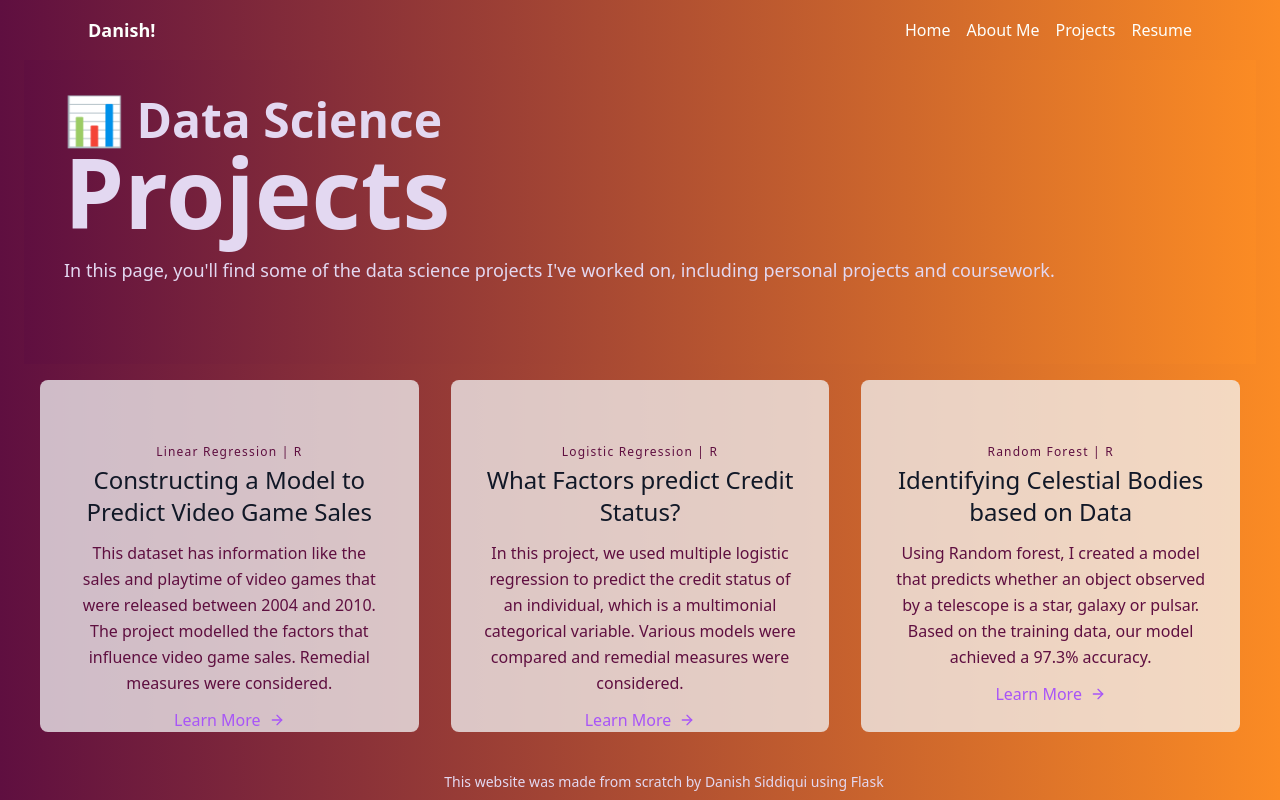
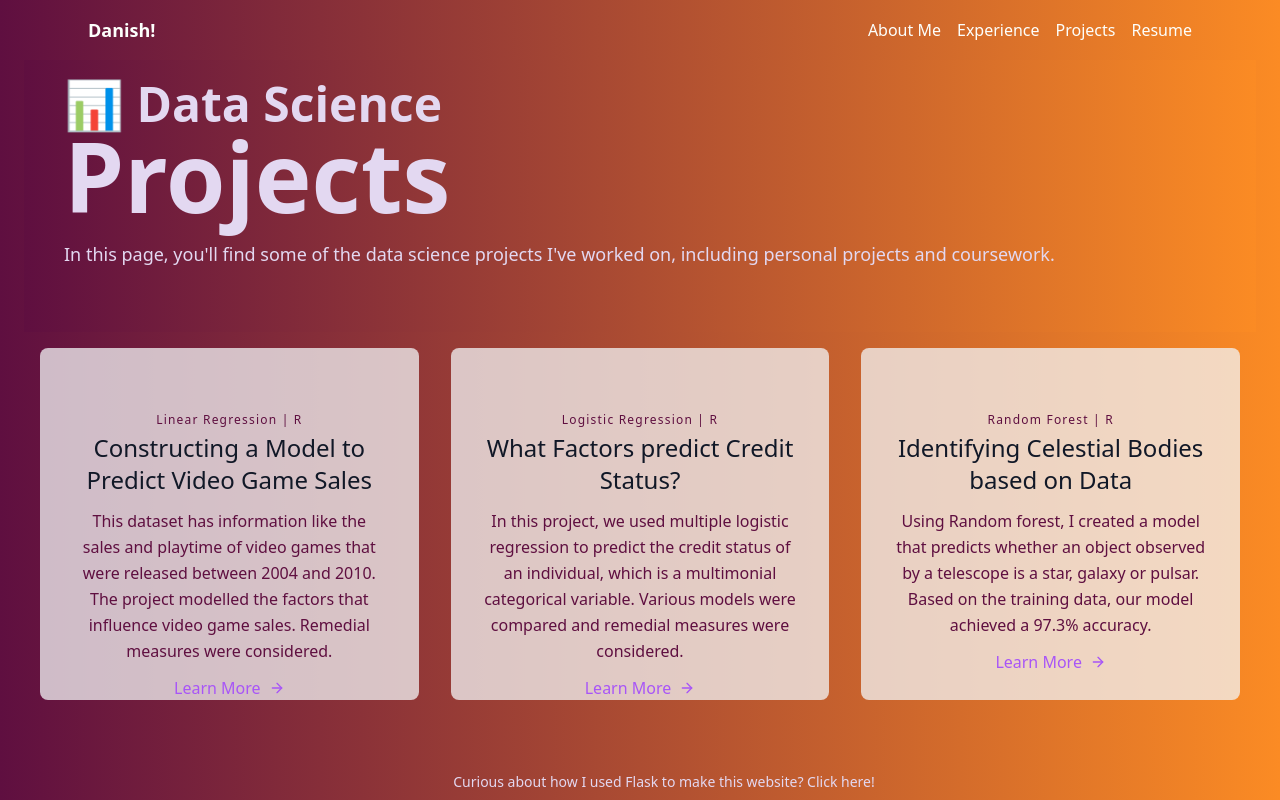
Before and after one commit to not-danish/portfolio-website, a Flask app: page /projects in a window 1280 px wide. Run offline with Flask 3, Linux system fonts and the light colour scheme.

Commit message:
Fixed padding in projects

```diff
--- a/static/css/main.css
+++ b/static/css/main.css
@@ -691,6 +691,10 @@ video {
   margin-top: 0.5rem;
 }
 
+.mt-0 {
+  margin-top: 0px;
+}
+
 .block {
   display: block;
 }
@@ -846,6 +850,11 @@ video {
   border-color: rgb(229 231 235 / var(--tw-border-opacity));
 }
 
+.border-blue-600 {
+  --tw-border-opacity: 1;
+  border-color: rgb(37 99 235 / var(--tw-border-opacity));
+}
+
 .bg-\[\#5F0F40\] {
   --tw-bg-opacity: 1;
   background-color: rgb(95 15 64 / var(--tw-bg-opacity));
@@ -954,6 +963,21 @@ video {
 .py-24 {
   padding-top: 6rem;
   padding-bottom: 6rem;
+}
+
+.py-10 {
+  padding-top: 2.5rem;
+  padding-bottom: 2.5rem;
+}
+
+.py-9 {
+  padding-top: 2.25rem;
+  padding-bottom: 2.25rem;
+}
+
+.py-8 {
+  padding-top: 2rem;
+  padding-bottom: 2rem;
 }
 
 .pb-\[0\.25em\] {
@@ -1235,6 +1259,11 @@ video {
   color: rgb(255 255 255 / var(--tw-text-opacity));
 }
 
+.hover\:text-\[\#5f0f40\]:hover {
+  --tw-text-opacity: 1;
+  color: rgb(95 15 64 / var(--tw-text-opacity));
+}
+
 @media (min-width: 640px) {
   .sm\:grid-cols-1 {
     grid-template-columns: repeat(1, minmax(0, 1fr));
--- a/templates/base.html
+++ b/templates/base.html
@@ -25,10 +25,10 @@
       <!-- Menu items -->
       <ul class="flex space-x-4">
         <li>
-            <a href="/" class="text-[#FDFFFC] hover:text-[#5F0F40] transition duration-300 ease-in-out">Home</a>
+            <a href="#" class="text-[#FDFFFC] hover:text-[#5F0F40] transition duration-300 ease-in-out">About Me</a>
         </li>
         <li>
-          <a href="#" class="text-[#FDFFFC] hover:text-[#5F0F40] transition duration-300 ease-in-out">About Me</a>
+          <a href="#" class="text-[#FDFFFC] hover:text-[#5F0F40] transition duration-300 ease-in-out">Experience</a>
         </li>
         <li>
           <a href="/projects" class="text-[#FDFFFC] hover:text-[#5F0F40] transition duration-300 ease-in-out">Projects</a>
@@ -40,18 +40,14 @@
     </div>
   </nav>
 
-
-<header class="bg-gradient-to-r from-[#5f0f40] to-[#fb8b24] text-[#E3D8F1] py-12 px-6 relative overflow-hidden">
     {% block header_content %} {% endblock %}
-</header>
-
 <body class="bg-gradient-to-r from-[#5f0f40] to-[#fb8b24] text-[#E3D8F1] py-12 px-6 relative ">
 
 {% block body_content %} {% endblock %}
 </body>
 
 <footer class="fixed bottom-0 w-full text-sm text-center py-2">
-    This website was made from scratch by Danish Siddiqui using Flask
+    Curious about how I used Flask to make this website? Click <a class = "hover:text-[#5f0f40]"href="https://github.com/not-danish/portfolio-website">here</a>!
 </footer>
 
 </html>
--- a/templates/index.html
+++ b/templates/index.html
@@ -1,6 +1,7 @@
 {% extends "base.html" %}
 
 {% block header_content %}
+<header class="bg-gradient-to-r from-[#5f0f40] to-[#fb8b24] text-[#E3D8F1] py-12 px-6 relative overflow-hidden">
     <div class="max-w-6xl mx-auto flex flex-col items-center justify-center relative z-10">
         <h1 class="text-4xl font-bold mb-4 tracking-wide">
         <span> 👋 Hey Hey! I'm <br></span>
@@ -15,7 +16,7 @@
         </div>
     </div>
     <div id="gradient-overlay" class="absolute inset-0 bg-gradient-to-br from-[#03045e] to-[#0077b6] opacity-0 pointer-events-none transition-opacity duration-300"></div>
-
+</header>
   {% endblock %}
 
 
--- a/templates/projects.html
+++ b/templates/projects.html
@@ -1,7 +1,8 @@
 {% extends "base.html" %}
 
 {% block header_content %}
-<div class="max-w-6xl mx-auto flex flex-col teft-left relative z-10">
+<header class="bg-gradient-to-r from-[#5f0f40] to-[#fb8b24] text-[#E3D8F1] py-8 px-6 relative overflow-hidden">
+    <div class="max-w-6xl mx-auto flex flex-col text-left relative z-10">
         <h1 class="text-5xl font-bold mb-4">
         <span> 📊 Data Science <br></span>
         <span id="rainbow-text" class="hover:bg-clip-text hover:text-transparent transition-all"><span class="sm:text-7xl md:text-8xl font-extrabold hover:text-[#DAFF7D]">Projects</span></span>
@@ -9,9 +10,8 @@
         <p class="text-lg mb-8">In this page, you'll find some of the data science projects I've worked on, including personal projects and coursework.</p>
     </div>
     <div id="gradient-overlay" class="opacity-0 pointer-events-none transition-opacity duration-300"></div>
+</header>
 {% endblock %}
-
-
 
 {% block body_content %}
 
```
Lines whose indentation alone changed are shown as unchanged.
